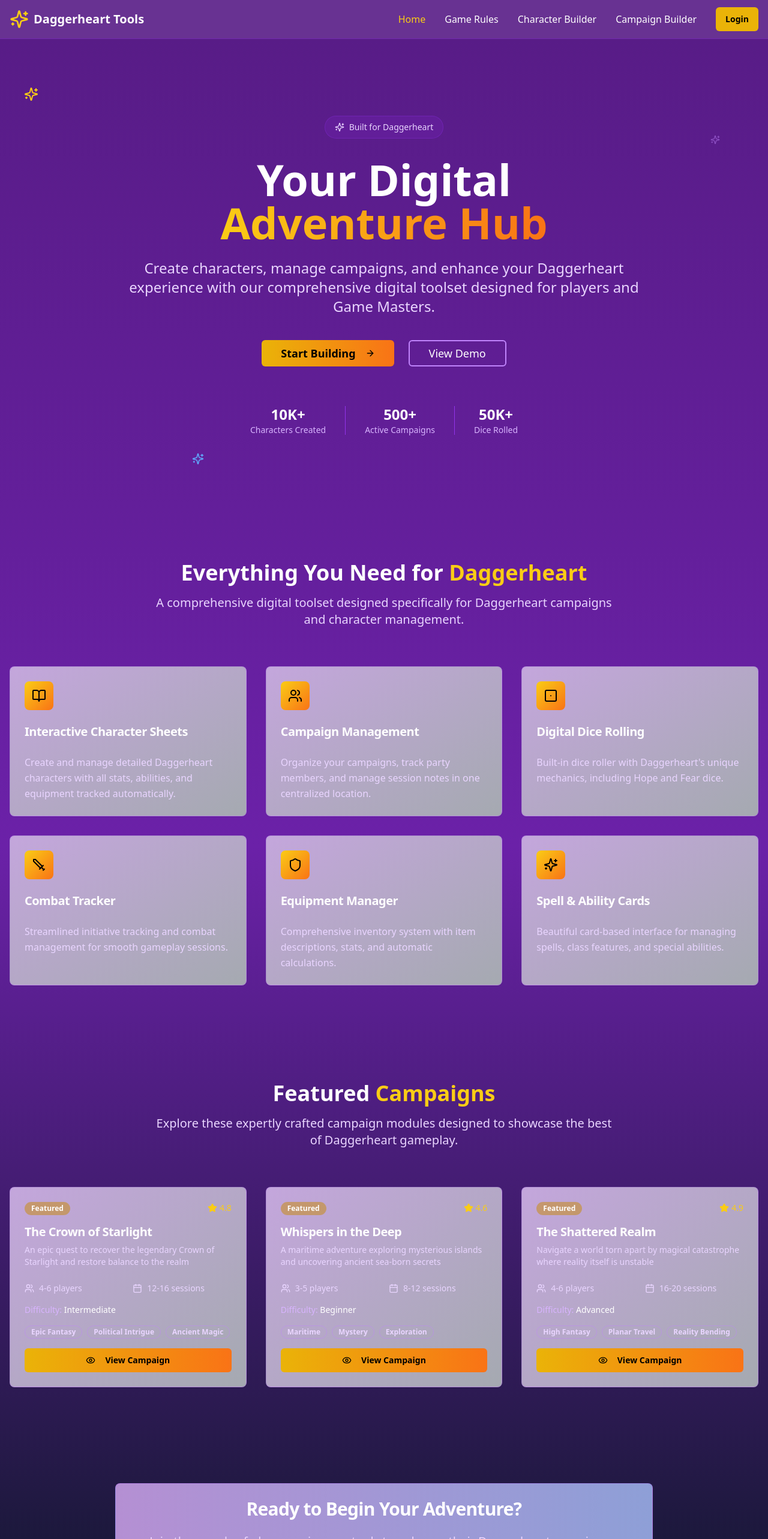
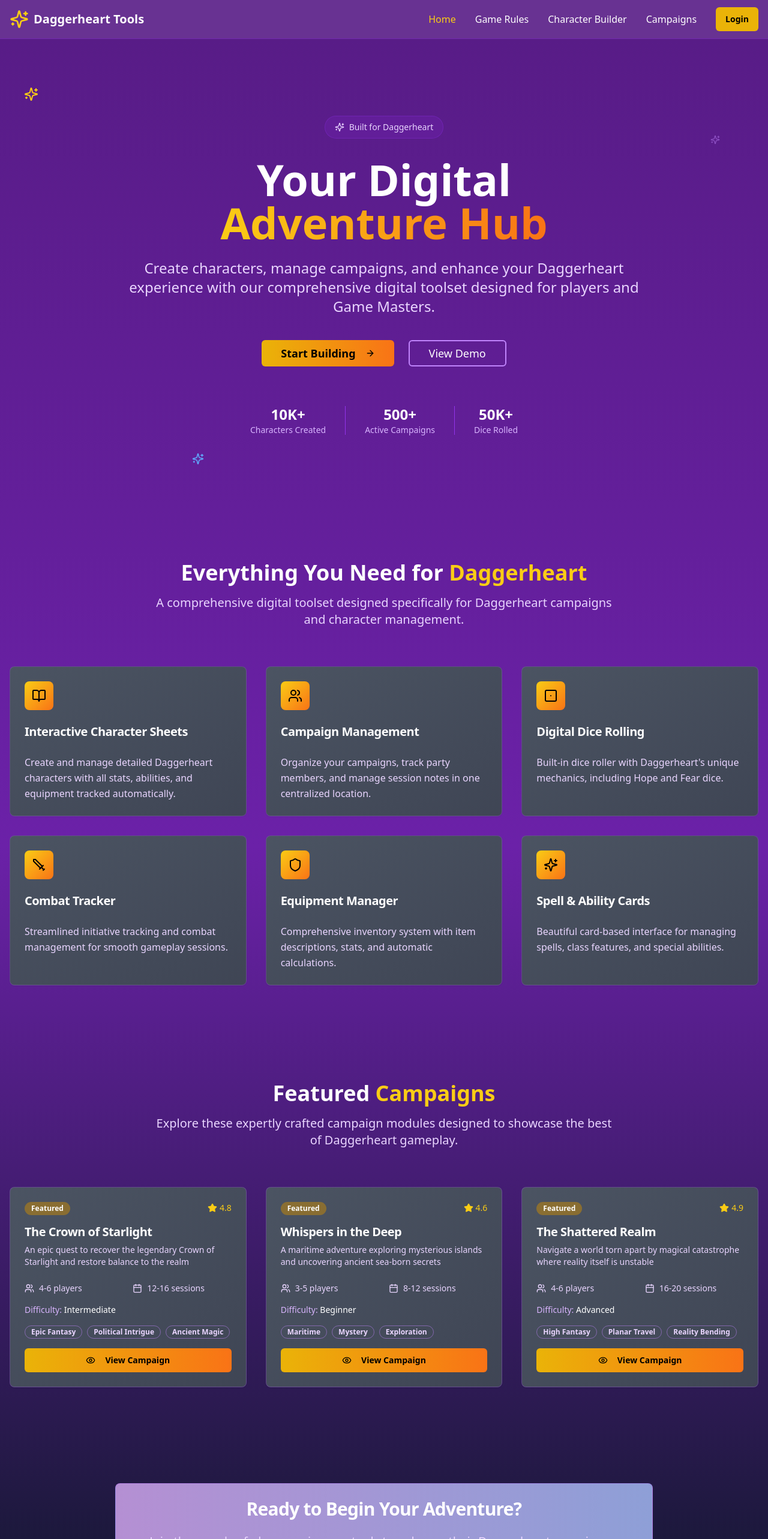
Before and after one commit to The-Code-Monkey/daggerheart-forge-interactive-sheets, a React (Vite) app: page / in a window 1280 px wide. Shown: the top 2566 px of the page at 60% size. Built offline with nearby package versions, Linux system fonts and the light colour scheme.

Commit message:
Fix: Improve card readability and campaign access
- Darkened card background colors.
- Ensured campaigns are behind login.

```diff
--- a/src/components/FeatureCard.tsx
+++ b/src/components/FeatureCard.tsx
@@ -10,7 +10,7 @@ interface FeatureCardProps {
 
 const FeatureCard = ({ icon: Icon, title, description }: FeatureCardProps) => {
   return (
-    <Card className="bg-gradient-to-br from-purple-800/40 to-slate-800/40 border-purple-500/30 backdrop-blur-sm hover:border-purple-400/50 transition-all duration-300 hover:scale-105">
+    <Card className="bg-gradient-to-br from-slate-800/80 to-slate-900/80 border-purple-500/30 backdrop-blur-sm hover:border-purple-400/50 transition-all duration-300 hover:scale-105">
       <CardHeader>
         <div className="w-12 h-12 bg-gradient-to-br from-yellow-400 to-orange-500 rounded-lg flex items-center justify-center mb-4">
           <Icon className="w-6 h-6 text-black" />
--- a/src/components/FeaturedCampaigns.tsx
+++ b/src/components/FeaturedCampaigns.tsx
@@ -52,7 +52,7 @@ const FeaturedCampaigns = () => {
 
         <div className="grid grid-cols-1 md:grid-cols-2 lg:grid-cols-3 gap-8">
           {featuredCampaigns.map((campaign) => (
-            <Card key={campaign.id} className="bg-gradient-to-br from-purple-800/40 to-slate-800/40 border-purple-500/30 backdrop-blur-sm hover:border-purple-400/50 transition-all duration-300">
+            <Card key={campaign.id} className="bg-gradient-to-br from-slate-800/80 to-slate-900/80 border-purple-500/30 backdrop-blur-sm hover:border-purple-400/50 transition-all duration-300">
               <CardHeader>
                 <div className="flex items-start justify-between mb-2">
                   <Badge variant="secondary" className="bg-yellow-600/50 text-white">
--- a/src/components/Navigation.tsx
+++ b/src/components/Navigation.tsx
@@ -15,7 +15,7 @@ const Navigation = () => {
 
   const protectedNavItems = [
     { name: "Character Builder", path: "/character-builder" },
-    { name: "Campaign Builder", path: "/campaigns" },
+    { name: "Campaigns", path: "/campaigns" },
   ];
 
   const isActive = (path: string) => location.pathname === path;
--- a/src/pages/Campaigns.tsx
+++ b/src/pages/Campaigns.tsx
@@ -54,7 +54,7 @@ const Campaigns = () => {
         {/* Campaign Grid */}
         <div className="grid grid-cols-1 md:grid-cols-2 lg:grid-cols-3 gap-6 mb-8">
           {campaigns.map((campaign) => (
-            <Card key={campaign.id} className="bg-gradient-to-br from-purple-800/40 to-slate-800/40 border-purple-500/30 backdrop-blur-sm hover:border-purple-400/50 transition-all duration-300">
+            <Card key={campaign.id} className="bg-gradient-to-br from-slate-800/80 to-slate-900/80 border-purple-500/30 backdrop-blur-sm hover:border-purple-400/50 transition-all duration-300">
               <CardHeader>
                 <div className="flex items-start justify-between">
                   <div>
```
